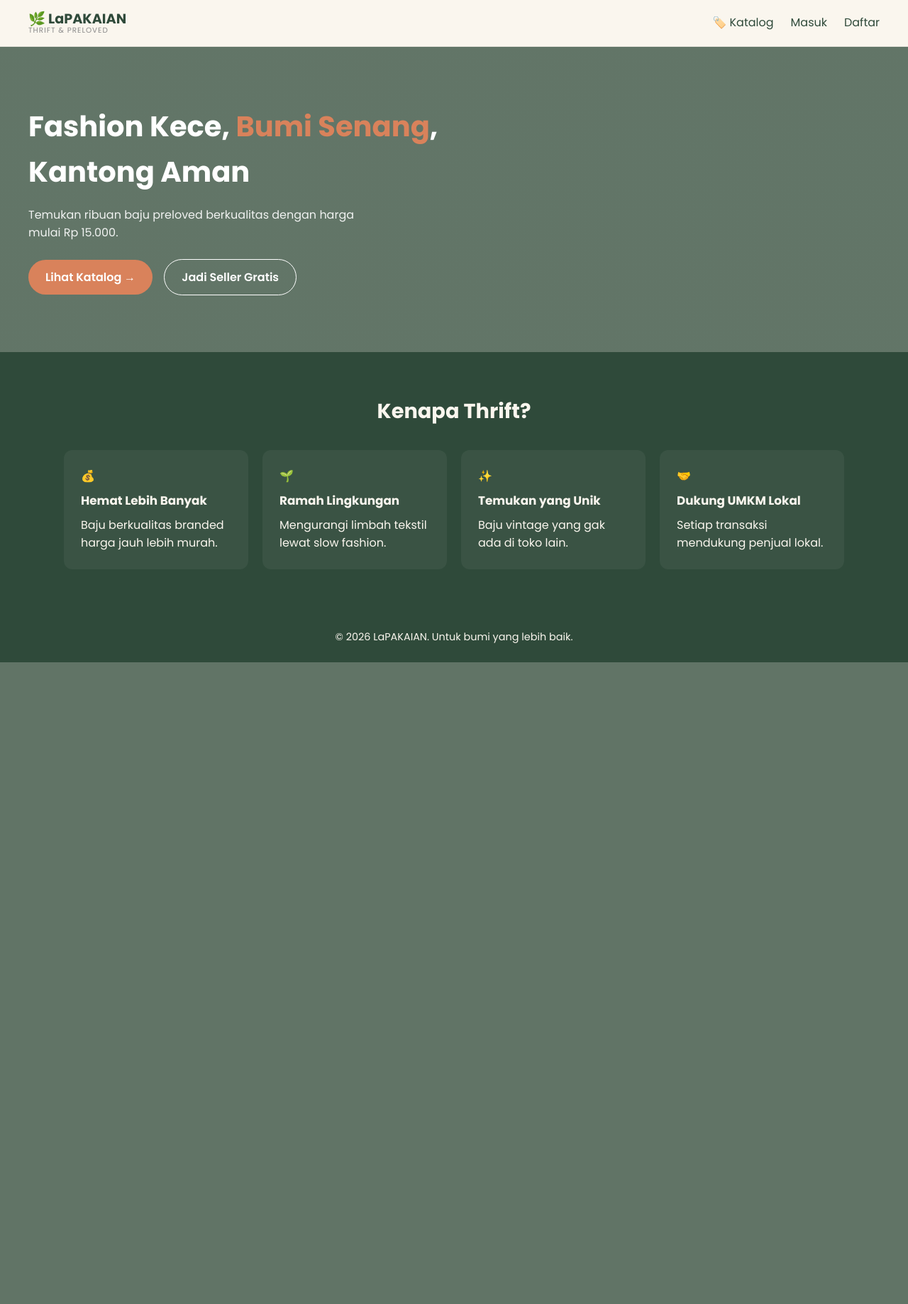
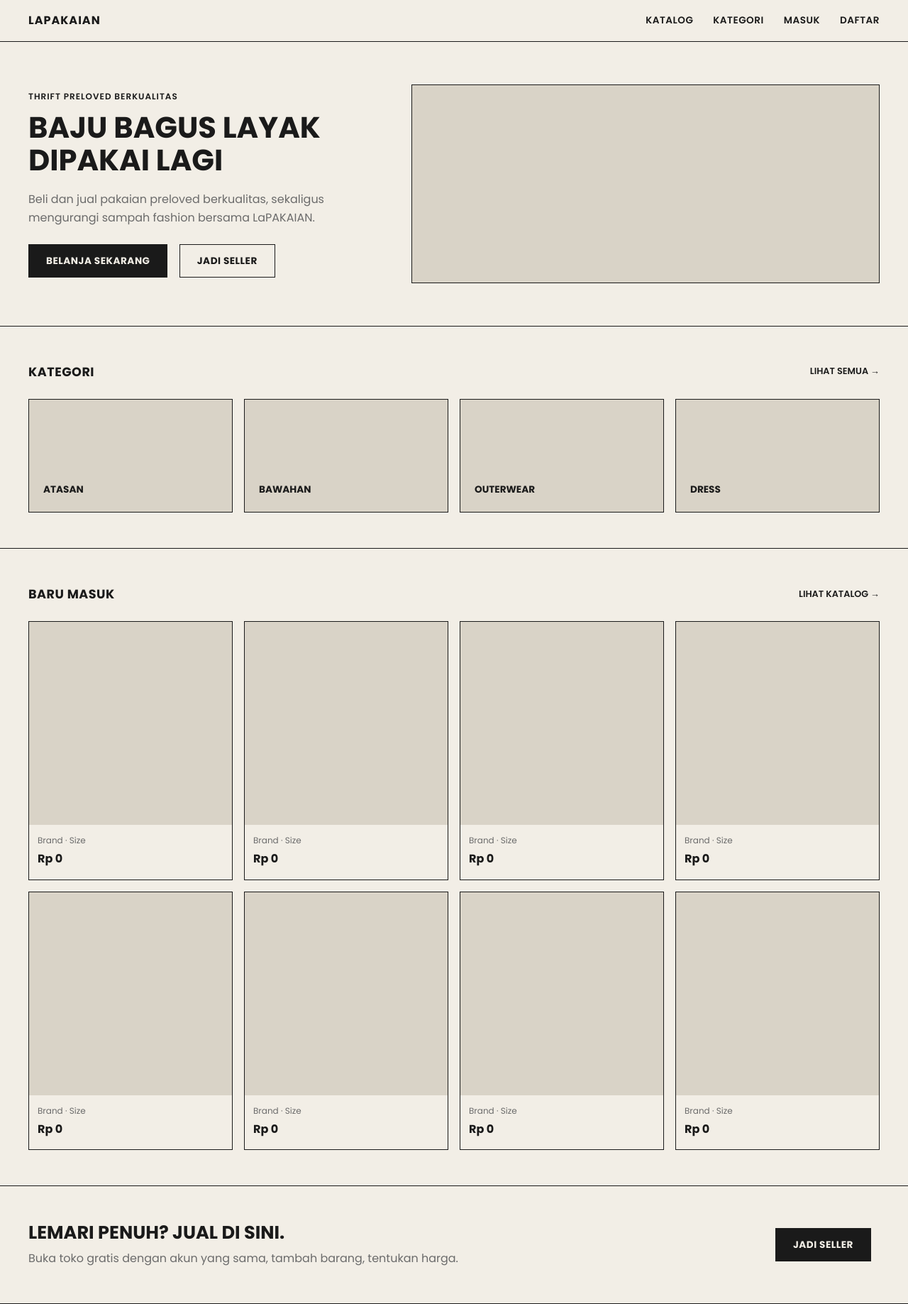
Before and after one commit to pbp-kelompok-a6/Slow-Fashion-Conscious-Shopping, a Django app: page / in a window 1280 px wide. Shown: the whole page at 71% size. Before the commit the page ends 933 px from the top, so only its background shows below. Run offline with Django 5.2, Linux system fonts and the light colour scheme.

Commit message:
feat: create landing page layout

```diff
--- a/akun/static/global/style.css
+++ b/akun/static/global/style.css
@@ -1,19 +1,17 @@
 :root {
-  --sage: #6B8F71;
-  --forest: #2F4A3A;
-  --cream: #FAF6EE;
-  --terracotta: #D9825B;
-  --gray: #8A8A8A;
-  --radius: 12px;
+  --bg: #F2EEE6;
+  --black: #1A1A1A;
+  --placeholder: #D9D3C7;
+  --border: #1A1A1A;
+  --gray: #6B6B6B;
 }
-
 
 * { box-sizing: border-box; margin: 0; padding: 0; }
 
 body {
   font-family: 'Poppins', 'Nunito', sans-serif;
-  background: var(--cream);
-  color: var(--forest);
+  background: var(--bg);
+  color: var(--black);
   line-height: 1.6;
 }
 
@@ -25,175 +23,251 @@ a { text-decoration: none; color: inherit; }
   justify-content: space-between;
   align-items: center;
   padding: 16px 40px;
-  background: var(--cream);
-  border-bottom: 1px solid rgba(47,74,58,0.1);
+  background: var(--bg);
+  border-bottom: 1px solid var(--black);
   flex-wrap: wrap;
 }
 
 .logo {
   font-weight: 700;
-  font-size: 1.2rem;
-  color: var(--forest);
-  display: flex;
-  flex-direction: column;
-  line-height: 1.1;
-}
-
-.logo span {
-  font-size: 0.65rem;
-  font-weight: 400;
-  color: var(--gray);
+  font-size: 1rem;
   letter-spacing: 1px;
+  text-transform: uppercase;
 }
 
 .nav-links {
   display: flex;
   align-items: center;
-  gap: 24px;
-  flex-wrap: wrap;
+  gap: 28px;
+  font-size: 0.85rem;
+  font-weight: 600;
+  letter-spacing: 0.5px;
+  text-transform: uppercase;
 }
 
-.nav-links a {
-  font-weight: 500;
-  color: var(--forest);
-}
-
-.nav-links a:hover { color: var(--terracotta); }
+.nav-links a:hover { opacity: 0.6; }
 
 /* HERO */
 .hero {
-  background: linear-gradient(rgba(47,74,58,0.75), rgba(47,74,58,0.75));
-  color: white;
-  padding: 80px 40px;
-  border-radius: 0; /* dari 0 0 var(--radius) var(--radius) */
+  display: flex;
+  align-items: center;
+  justify-content: space-between;
+  gap: 40px;
+  padding: 60px 40px;
+  border-bottom: 1px solid var(--black);
 }
 
-.hero h1 {
-  font-size: 2.5rem;
-  max-width: 700px;
-  margin-bottom: 16px;
+.hero-text { max-width: 500px; }
+
+.hero-text .eyebrow {
+  font-size: 0.75rem;
+  font-weight: 600;
+  letter-spacing: 1px;
+  text-transform: uppercase;
+  margin-bottom: 12px;
 }
 
-.hero .highlight { color: var(--terracotta); }
+.hero-text h1 {
+  font-size: 2.6rem;
+  font-weight: 800;
+  text-transform: uppercase;
+  line-height: 1.1;
+  margin-bottom: 20px;
+}
 
-.hero p {
-  max-width: 500px;
+.hero-text p {
   margin-bottom: 24px;
-  opacity: 0.9;
+  color: var(--gray);
+}
+
+.hero-image {
+  flex: 1;
+  min-height: 280px;
+  background: var(--placeholder);
+  border: 1px solid var(--black);
 }
 
 /* BUTTONS */
 .btn-primary, .btn-outline, .btn-danger {
   display: inline-block;
   padding: 12px 24px;
-  border-radius: 999px;
-  font-weight: 600;
+  font-weight: 700;
+  font-size: 0.85rem;
+  text-transform: uppercase;
+  letter-spacing: 0.5px;
   cursor: pointer;
-  border: none;
+  border-radius: 0;
   margin-right: 12px;
+  border: 1px solid var(--black);
 }
 
 .btn-primary {
-  background: var(--terracotta);
-  color: white;
+  background: var(--black);
+  color: var(--bg);
 }
 
 .btn-outline {
   background: transparent;
-  color: white;
-  border: 1px solid white;
+  color: var(--black);
 }
 
 .btn-danger {
   background: transparent;
-  color: var(--terracotta);
-  border: 1px solid var(--terracotta);
+  color: #B33A3A;
+  border-color: #B33A3A;
 }
 
-/* REASONS SECTION */
-.reasons {
-  background: var(--forest);
-  color: var(--cream);
-  padding: 60px 40px;
-  text-align: center;
+/* SECTION HEADER */
+.section {
+  padding: 50px 40px;
+  border-bottom: 1px solid var(--black);
 }
 
-.reasons h2 { margin-bottom: 32px; font-size: 1.8rem; }
-
-.grid {
-  display: grid;
-  grid-template-columns: repeat(auto-fit, minmax(220px, 1fr));
-  gap: 20px;
-  max-width: 1100px;
-  margin: 0 auto;
+.section-head {
+  display: flex;
+  justify-content: space-between;
+  align-items: center;
+  margin-bottom: 24px;
 }
 
-.card {
-  background: rgba(255,255,255,0.05);
-  padding: 24px;
-  border-radius: var(--radius);
-  text-align: left;
+.section-head h2 {
+  font-size: 1.1rem;
+  font-weight: 700;
+  text-transform: uppercase;
+  letter-spacing: 0.5px;
 }
 
-.card b { display: block; margin: 8px 0; font-size: 1.05rem; }
+.section-head a {
+  font-size: 0.8rem;
+  font-weight: 600;
+  text-transform: uppercase;
+}
+
+/* KATEGORI GRID */
+.kategori-grid {
+  display: grid;
+  grid-template-columns: repeat(4, 1fr);
+  gap: 16px;
+}
+
+.kategori-card {
+  background: var(--placeholder);
+  border: 1px solid var(--black);
+  padding: 20px;
+  min-height: 160px;
+  display: flex;
+  align-items: flex-end;
+  font-weight: 700;
+  text-transform: uppercase;
+  font-size: 0.85rem;
+}
+
+/* PRODUCT GRID */
+.product-grid {
+  display: grid;
+  grid-template-columns: repeat(4, 1fr);
+  gap: 16px;
+}
+
+.product-card {
+  border: 1px solid var(--black);
+}
+
+.product-image {
+  background: var(--placeholder);
+  aspect-ratio: 1 / 1;
+}
+
+.product-info { padding: 12px; }
+
+.product-info .price {
+  font-weight: 700;
+  margin: 4px 0;
+}
+
+.product-info .meta {
+  font-size: 0.75rem;
+  color: var(--gray);
+}
+
+/* CTA BAWAH */
+.cta-banner {
+  display: flex;
+  justify-content: space-between;
+  align-items: center;
+  padding: 50px 40px;
+  border-bottom: 1px solid var(--black);
+  flex-wrap: wrap;
+  gap: 20px;
+}
+
+.cta-banner h2 {
+  font-size: 1.6rem;
+  font-weight: 800;
+  text-transform: uppercase;
+  line-height: 1.2;
+}
+
+.cta-banner p { color: var(--gray); margin-top: 8px; }
 
 /* AUTH FORMS */
 .auth-box {
   max-width: 420px;
   margin: 60px auto;
   padding: 32px;
-  background: white;
-  border-radius: var(--radius);
-  box-shadow: 0 4px 20px rgba(0,0,0,0.06);
+  background: var(--bg);
+  border: 1px solid var(--black);
+}
+
+.auth-box h2 {
+  text-transform: uppercase;
+  font-weight: 800;
+  margin-bottom: 20px;
+}
+
+.auth-box input, .auth-box textarea {
+  width: 100%;
+  padding: 10px 14px;
+  border: 1px solid var(--black);
+  border-radius: 0;
+  margin-bottom: 14px;
+  font-family: inherit;
+  background: transparent;
 }
 
 .auth-box ul {
   padding-left: 20px;
   margin: 8px 0 16px 0;
   font-size: 0.85rem;
-  color: #666;
+  color: var(--gray);
 }
 
-.auth-box ul li {
-  margin-bottom: 4px;
-}
-
-.auth-box h2 { margin-bottom: 20px; }
-
-.auth-box input, .auth-box textarea {
-  width: 100%;
-  padding: 10px 14px;
-  border: 1px solid #ddd;
-  border-radius: 8px;
-  margin-bottom: 14px;
-  font-family: inherit;
-}
+.auth-box ul li { margin-bottom: 4px; }
 
 .auth-box p { margin-top: 16px; font-size: 0.9rem; }
 
 footer {
-  background: var(--forest);
-  color: var(--cream);
-  text-align: center;
-  padding: 24px;
-  font-size: 0.9rem;
+  background: var(--black);
+  color: var(--bg);
+  padding: 40px;
+  font-size: 0.85rem;
 }
+
+footer a:hover { opacity: 0.7; }
 
 /* RESPONSIVE */
 @media (max-width: 600px) {
   .navbar { flex-direction: column; align-items: flex-start; gap: 12px; }
-  .hero { padding: 60px 20px; }
-  .hero h1 { font-size: 1.8rem; }
-  .hero .btn-primary,
-  .hero .btn-outline {
+  .hero { flex-direction: column; padding: 40px 20px; }
+  .hero-text h1 { font-size: 1.8rem; }
+  .hero-text .btn-primary, .hero-text .btn-outline {
     display: block;
     width: 100%;
     text-align: center;
     margin: 0 0 12px 0;
   }
-  .auth-box {
-    margin: 40px 16px;
-    padding: 24px;
-  }
-  .reasons { padding: 40px 20px; }
+  .kategori-grid, .product-grid { grid-template-columns: repeat(2, 1fr); }
+  .section { padding: 30px 20px; }
+  .cta-banner { flex-direction: column; align-items: flex-start; padding: 30px 20px; }
+  .auth-box { margin: 40px 16px; padding: 24px; }
 }
--- a/templates/base.html
+++ b/templates/base.html
@@ -11,14 +11,14 @@
 </head>
 <body>
  <nav class="navbar">
-    <a href="{% url 'landing' %}" class="logo">🌿 LaPAKAIAN <span>THRIFT & PRELOVED</span></a>
+  <a href="{% url 'landing' %}" class="logo">LaPAKAIAN</a>
   <div class="nav-links">
-      <a href="#">🏷️ Katalog</a>
+    <a href="#">Katalog</a>
+    <a href="#">Kategori</a>
     {% if user.is_authenticated %}
-        <a href="#">🛍️ Keranjang</a>
       {% if user.profile.is_seller %}
-          <a href="#">📦 Listing Saya</a>
-          <a href="#">🏬 Toko Saya</a>
+        <a href="#">My Listings</a>
+        <a href="#">Toko Saya</a>
       {% endif %}
       <a href="{% url 'akun:profil' %}">{{ user.username }}</a>
       <a href="{% url 'akun:logout' %}">Keluar</a>
--- a/templates/landing.html
+++ b/templates/landing.html
@@ -1,23 +1,55 @@
 {% extends "base.html" %}
 {% block content %}
+
 <section class="hero">
-  <h1>Fashion Kece, <span class="highlight">Bumi Senang</span>, Kantong Aman</h1>
-  <p>Temukan ribuan baju preloved berkualitas dengan harga mulai Rp 15.000.</p>
-  <a href="#" class="btn-primary">Lihat Katalog →</a>
-  <a href="{% url 'akun:profil' %}" class="btn-outline">Jadi Seller Gratis</a>
+  <div class="hero-text">
+    <div class="eyebrow">Thrift Preloved Berkualitas</div>
+    <h1>Baju Bagus Layak Dipakai Lagi</h1>
+    <p>Beli dan jual pakaian preloved berkualitas, sekaligus mengurangi sampah fashion bersama LaPAKAIAN.</p>
+    <a href="#" class="btn-primary">Belanja Sekarang</a>
+    <a href="{% url 'akun:profil' %}" class="btn-outline">Jadi Seller</a>
+  </div>
+  <div class="hero-image"></div>
 </section>
 
-<section class="reasons">
-  <h2>Kenapa Thrift?</h2>
-  <div class="grid">
-    <div class="card">💰 <b>Hemat Lebih Banyak</b><p>Baju berkualitas branded harga jauh lebih murah.</p></div>
-    <div class="card">🌱 <b>Ramah Lingkungan</b><p>Mengurangi limbah tekstil lewat slow fashion.</p></div>
-    <div class="card">✨ <b>Temukan yang Unik</b><p>Baju vintage yang gak ada di toko lain.</p></div>
-    <div class="card">🤝 <b>Dukung UMKM Lokal</b><p>Setiap transaksi mendukung penjual lokal.</p></div>
+<section class="section">
+  <div class="section-head">
+    <h2>Kategori</h2>
+    <a href="#">Lihat Semua →</a>
+  </div>
+  <div class="kategori-grid">
+    <div class="kategori-card">Atasan</div>
+    <div class="kategori-card">Bawahan</div>
+    <div class="kategori-card">Outerwear</div>
+    <div class="kategori-card">Dress</div>
   </div>
 </section>
 
-<footer>
-  <p>© 2026 LaPAKAIAN. Untuk bumi yang lebih baik.</p>
-</footer>
+<section class="section">
+  <div class="section-head">
+    <h2>Baru Masuk</h2>
+    <a href="#">Lihat Katalog →</a>
+  </div>
+  <div class="product-grid">
+    {% comment %} Placeholder, nanti diisi data asli dari modul Listing Baju {% endcomment %}
+    {% for i in "12345678" %}
+    <div class="product-card">
+      <div class="product-image"></div>
+      <div class="product-info">
+        <div class="meta">Brand · Size</div>
+        <div class="price">Rp 0</div>
+      </div>
+    </div>
+    {% endfor %}
+  </div>
+</section>
+
+<section class="cta-banner">
+  <div>
+    <h2>Lemari Penuh? Jual di Sini.</h2>
+    <p>Buka toko gratis dengan akun yang sama, tambah barang, tentukan harga.</p>
+  </div>
+  <a href="{% url 'akun:profil' %}" class="btn-primary">Jadi Seller</a>
+</section>
+
 {% endblock %}
```
Also changed, not shown: README.md. Lines whose indentation alone changed are shown as unchanged.
